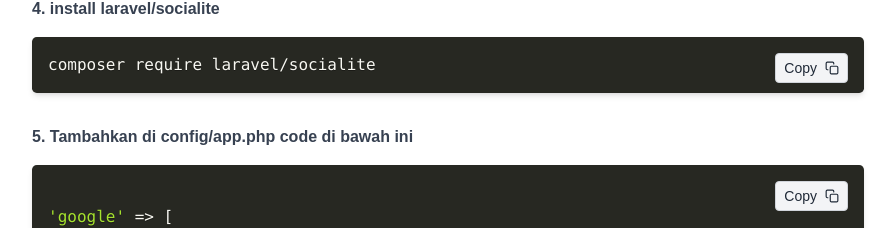
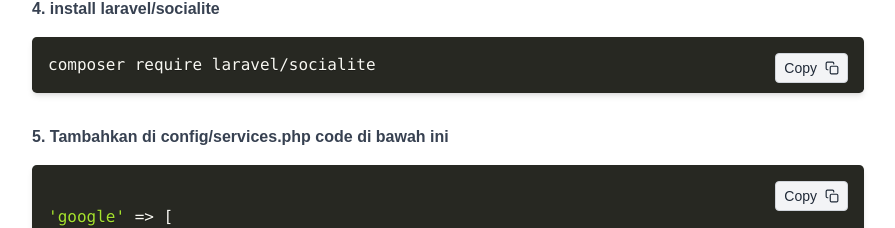
Before and after one commit to Sanjaee/Zacode-Artikel, a Next.js app: page /blog/1 in a window 1280 px wide. Shown: the part 1799-2027 px from the top of the page, without its empty margins (192-1087 px from the left). Built offline with nearby package versions, Linux system fonts and the light colour scheme.

Commit message:
update laravel google

```diff
--- a/src/data/posts.ts
+++ b/src/data/posts.ts
@@ -56,7 +56,7 @@
 
       {
         type: "text",
-        content: "5. Tambahkan di config/app.php code di bawah ini",
+        content: "5. Tambahkan di config/services.php code di bawah ini",
       },
 
       {
```
